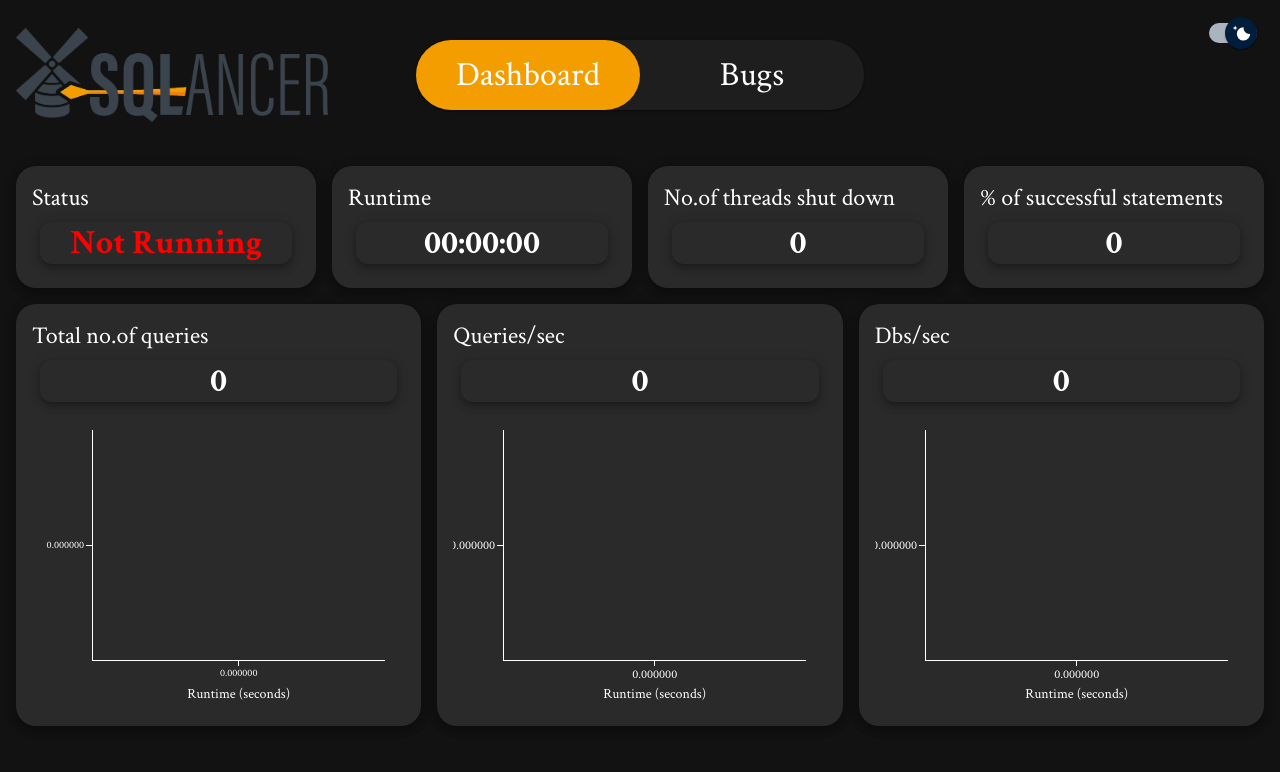
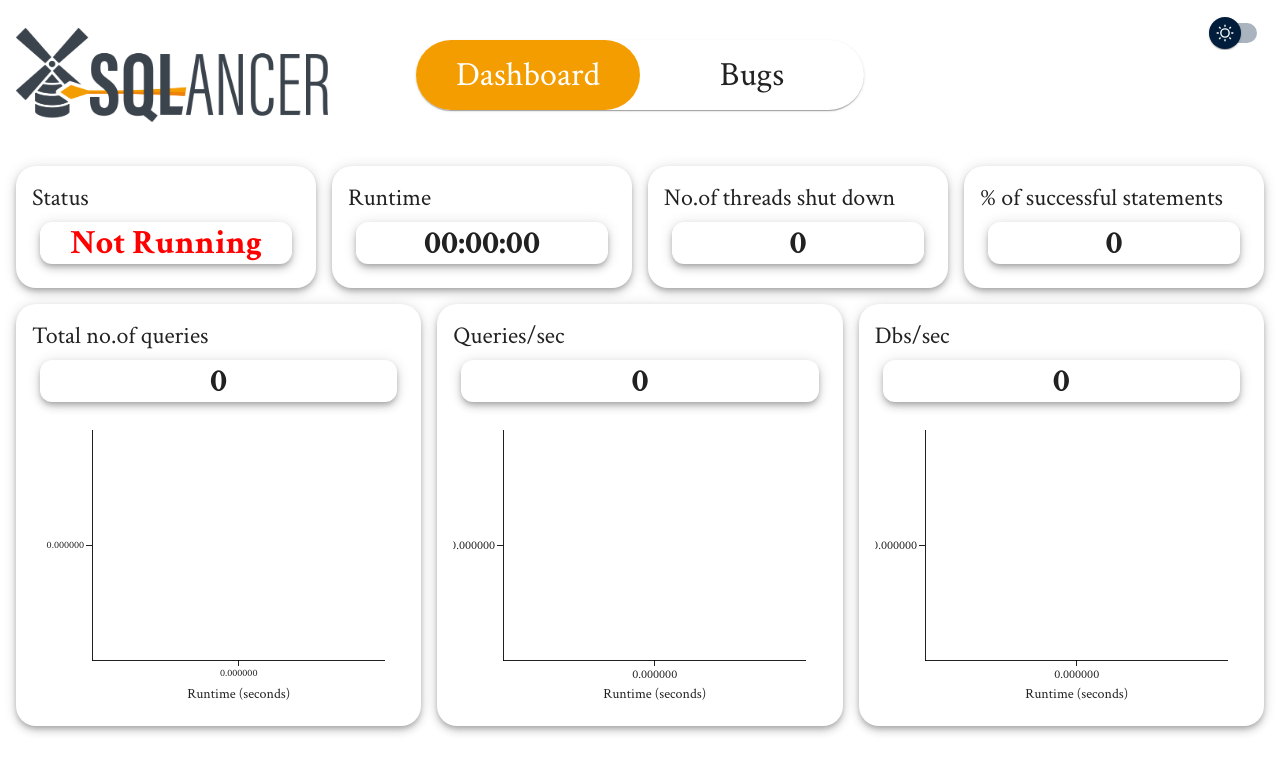
Before and after one commit to caitlyntang/CS3213-grp21-web-frontend, a React (Vite) app: page / in a window 1280 px wide. Shown: the top 772 px of the page. Built offline with nearby package versions, Linux system fonts and the light colour scheme; no server answers; the HTML template or start-up script is replaced by a standard one.

Commit message:
change default theme to light

```diff
--- a/src/theme.jsx
+++ b/src/theme.jsx
@@ -4,7 +4,7 @@ import { createTheme, ThemeProvider } from '@mui/material/styles';
 export const ThemeContext = createContext();
 
 function ThemeContextProvider({ children }) {
-  const [mode, setMode] = useState('dark'); // Default to light mode
+  const [mode, setMode] = useState('light'); // Default to light mode
 
   const theme = useMemo(
     () =>
```
